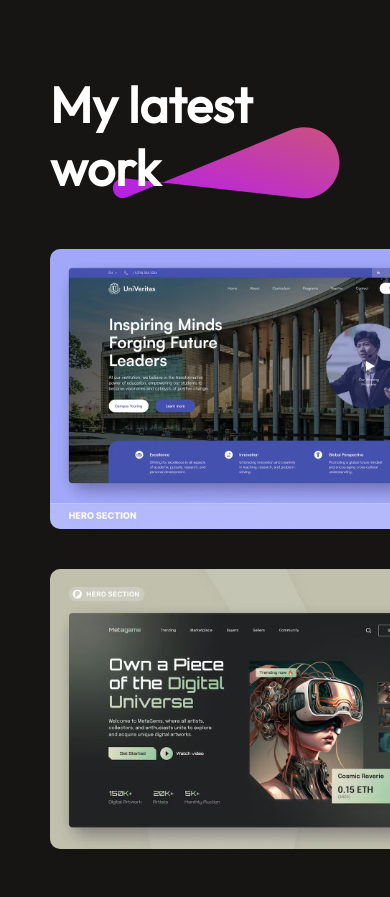
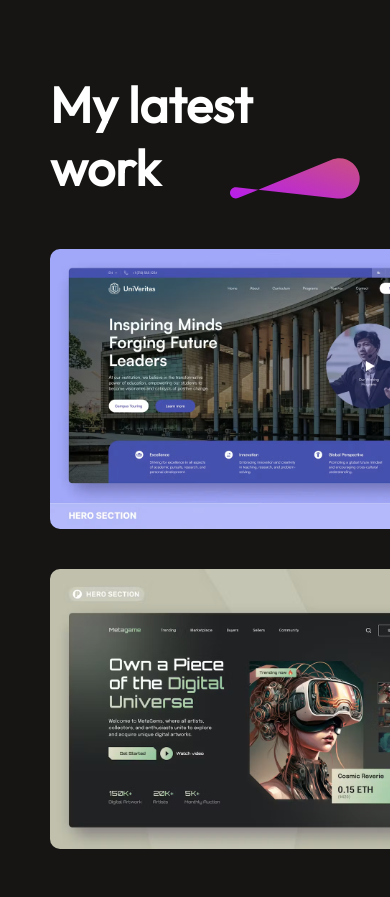
Before and after one commit to KipletingEdwin/kipleting-edwin-portfolio, a React (Vite) app: page / in a window 390 px wide. Shown: the part 4480-5377 px from the top of the page. Built offline with nearby package versions, Linux system fonts and the light colour scheme.

Commit message:
style mywork-title img section

```diff
--- a/src/Components/MyWork/MyWork.css
+++ b/src/Components/MyWork/MyWork.css
@@ -78,6 +78,11 @@
         font-weight: 600;
     }
 
+    .mywork-title img{
+        width: 130px;
+        margin-right: -20px;
+    }
+
 
 
 
```
